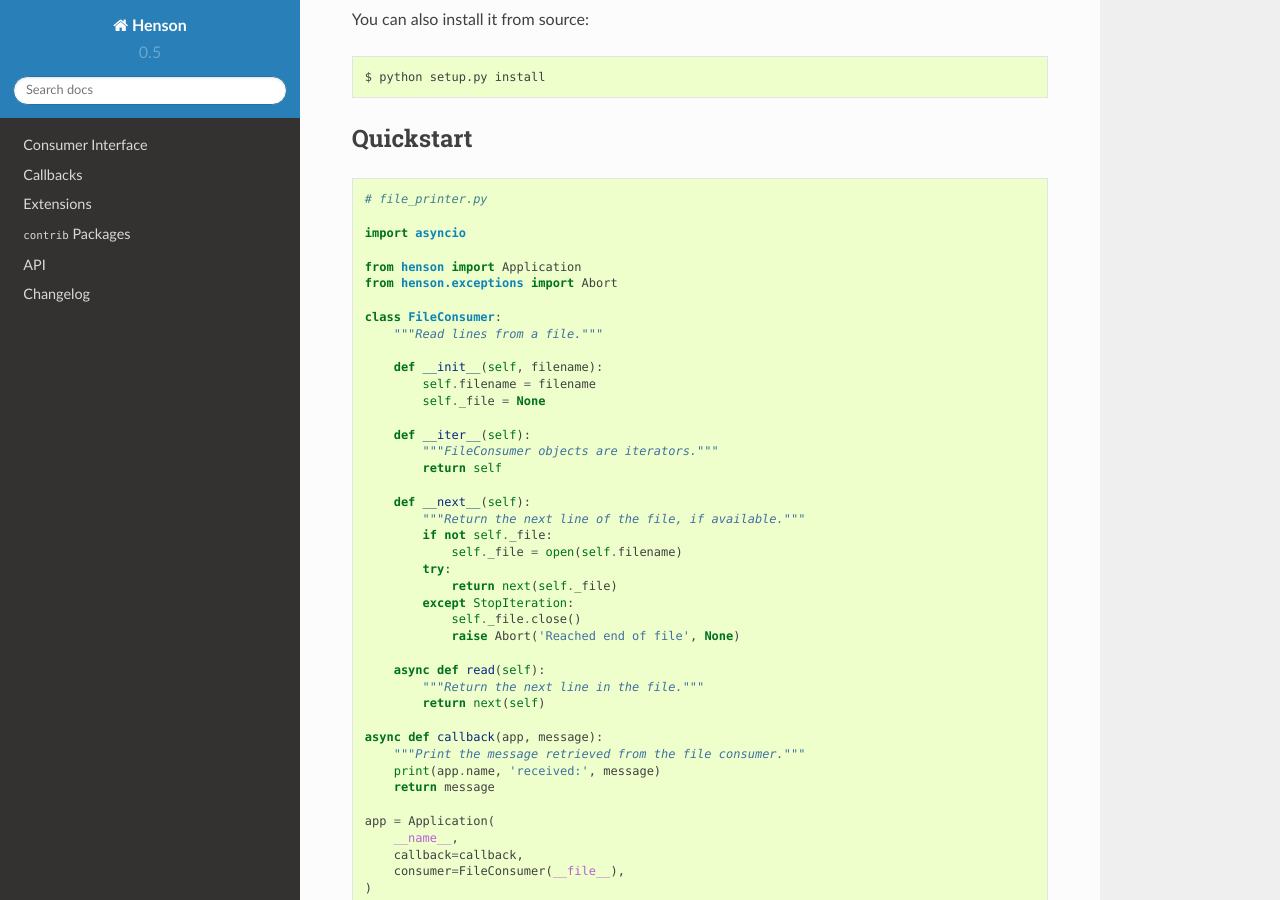
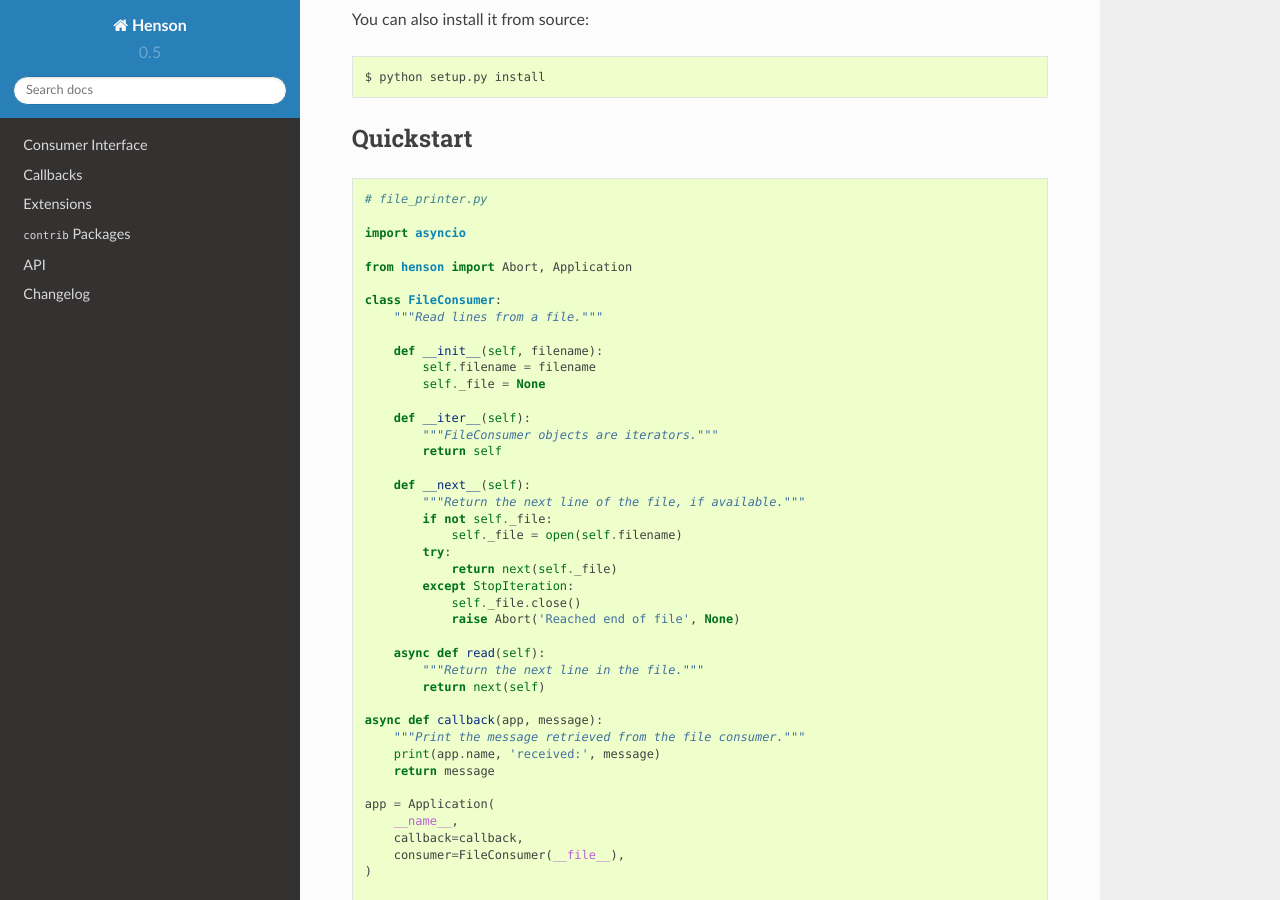
Before and after one commit to iheartradio/Henson, a Sphinx documentation site: the page built from docs/index.rst, in a window 1280 px wide and 900 px high, scrolled down 1120 px. Built offline with Sphinx 7.4.7 and the Read the Docs theme 2.0.0, drawn with Linux system fonts in a browser that asks for light colours.

Commit message:
Promote Abort
`Abort` is important enough that it should be available as a top-level
import along with `Application` and `Extension`.

Closes #98

```diff
--- a/docs/index.rst
+++ b/docs/index.rst
@@ -45,8 +45,7 @@ Quickstart
 
     import asyncio
 
-    from henson import Application
-    from henson.exceptions import Abort
+    from henson import Abort, Application
 
     class FileConsumer:
         """Read lines from a file."""
--- a/henson/__init__.py
+++ b/henson/__init__.py
@@ -4,6 +4,7 @@ import os as _os
 import pkg_resources as _pkg_resources
 
 from .base import Application  # NOQA
+from .exceptions import Abort  # NOQA
 from .extensions import Extension  # NOQA
 
 try:
```
